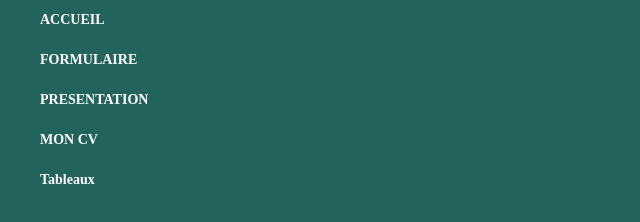
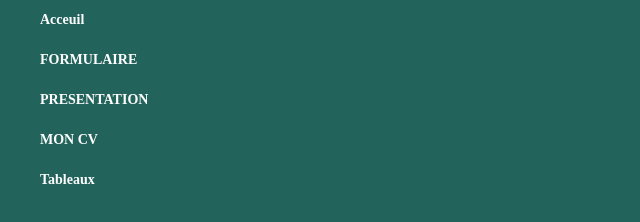
Before and after one commit to Epicur-745/projetpersonel, a plain HTML site: page liste.html in a window 1280 px wide. Shown: the full height of the page, 0-640 px from the left. Drawn offline with Linux system fonts and the light colour scheme.

Commit message:
Update liste.html

```diff
--- a/liste.html
+++ b/liste.html
@@ -12,7 +12,7 @@
     </head>
     <body>
         <ul>
-            <li><a href="acceuil.html" target="fenetreC">ACCUEIL</a></li>
+         <li><a href="acceuil.html" class="active" target="fenetreC">Acceuil</a></li>
             <li><a href="souscription.html" target="fenetreC">FORMULAIRE</a></li>
             <li><a href="Moi.html" target="fenetreC">PRESENTATION</a></li>
             <li><a href="cv.html" target="fenetreC">MON CV</a></li>
```
